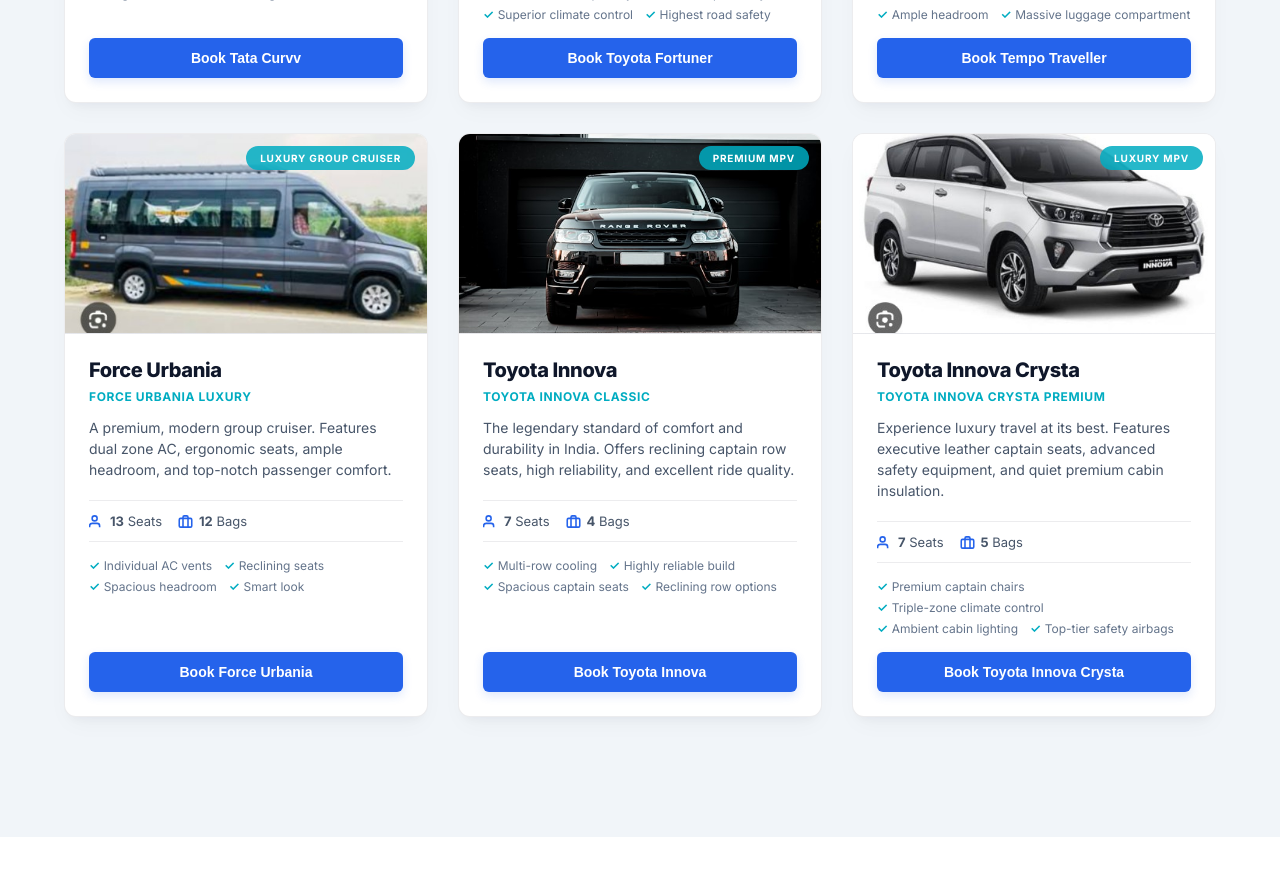
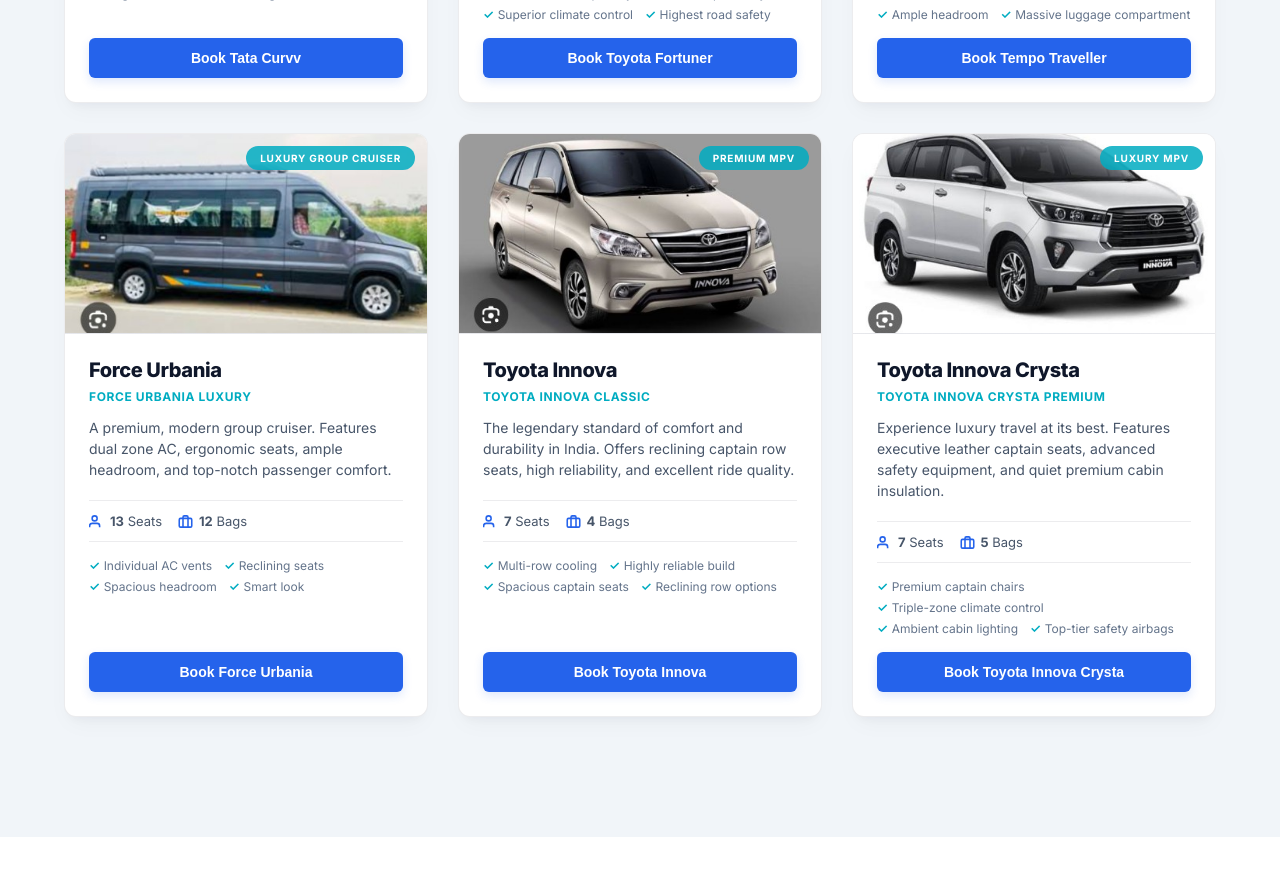
Before and after one commit to satyasandhya97/esplanadecab, a Next.js app: page / in a window 1280 px wide. Shown: the part 4680-5556 px from the top of the page. Built offline with nearby package versions, Linux system fonts and the light colour scheme; a web font is replaced by a local one.

Commit message:
Update the Url to fixed the car image.

```diff
--- a/src/data/fleet.ts
+++ b/src/data/fleet.ts
@@ -130,7 +130,7 @@
     bags: 4,
     features: ['Multi-row cooling', 'Highly reliable build', 'Spacious captain seats', 'Reclining row options'],
     description: 'The legendary standard of comfort and durability in India. Offers reclining captain row seats, high reliability, and excellent ride quality.',
-    image: '/cars/toyota_innova.jpg'
+    image: '/cars/toyota_innova.jpeg'
   },
   {
     id: 'toyota-innova-crysta',
```
Also changed, not shown: public/cars/toyota_innova.jpg (deleted).
